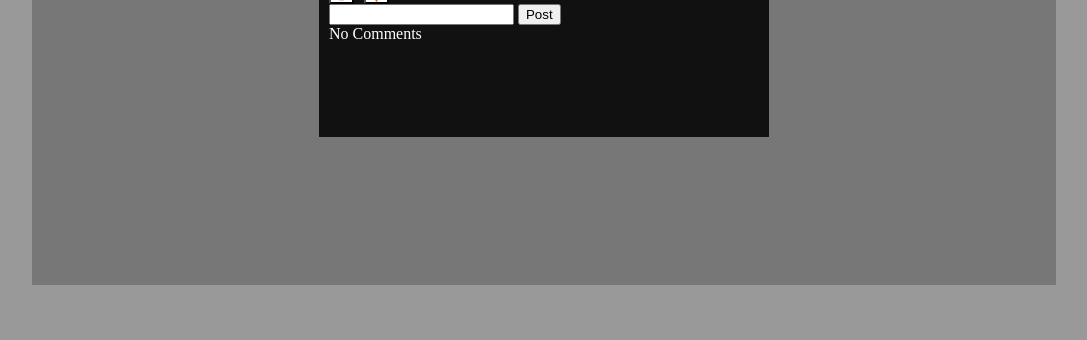
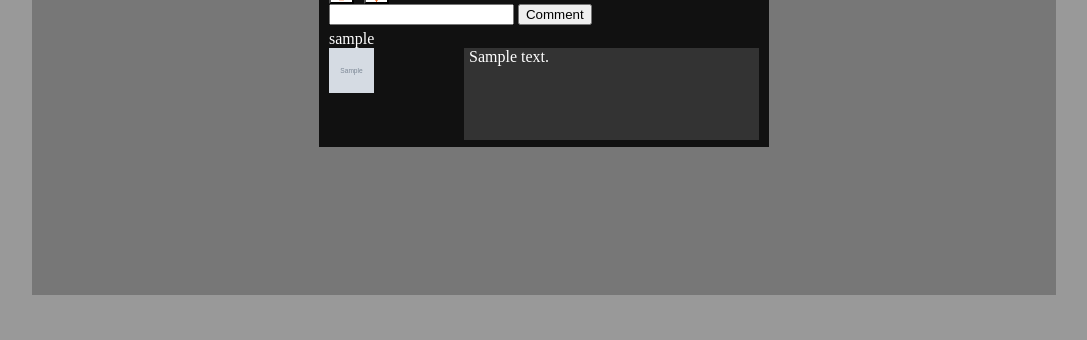
Before and after one commit to FelixSkouboeLindberg/Project-Migmiger, a PHP site: page /showpost.php in a window 1280 px wide. Shown: the part 460-800 px from the top of the page, without its empty margins (96-1183 px from the left). Run offline with PHP 8.4, Linux system fonts and the light colour scheme; the visitor is signed in with stand-in values (Sample User, id 1); tables that the repository leaves empty or names only in its code hold one stand-in row (values such as "Sample post"); grey boxes marked "Sample" are stand-in pictures.

Commit message:
fixed postid bug

```diff
--- a/createcomment.php
+++ b/createcomment.php
@@ -2,7 +2,7 @@
     session_start();
     include 'connect_mysql.php';
     $msg = $_POST['msgtxt'];
-	$postid = $_POST['postID'];
+	$postid = $_SESSION["postid"];
 
 
     $ID = $_SESSION['id'];
--- a/createpost.php
+++ b/createpost.php
@@ -1,5 +1,6 @@
 <?php
     session_start();
+	unset($_SESSION["postid"]);
     include 'connect_mysql.php';
 	if(isset($_SESSION["username"] )){
 		$title = $_POST['title'];
--- a/index.php
+++ b/index.php
@@ -1,6 +1,7 @@
 <?php
 session_start();
 require('connect_mysql.php');
+unset($_SESSION["postid"]);
 ?>
 <html>
 	<head>
--- a/login.php
+++ b/login.php
@@ -1,5 +1,6 @@
 <?php  //Start the Session
 session_start();
+unset($_SESSION["postid"]);
 require('connect_mysql.php');
 
 if (isset($_POST['username']) and isset($_POST['password'])){
--- a/loginpage.php
+++ b/loginpage.php
@@ -1,3 +1,7 @@
+<?php
+session_start();
+unset($_SESSION["postid"]);
+?>
 <html>
 	<head>
 		<title>GemmeGag</title>
--- a/logout.php
+++ b/logout.php
@@ -1,5 +1,7 @@
 <?php
 session_start();
-session_destroy();
+unset($_SESSION["postid"]);
+unset($_SESSION["username"]);
+unset($_SESSION['id']);
 header('Location: index.php');
 ?>
--- a/profile.php
+++ b/profile.php
@@ -1,5 +1,6 @@
 <?php
 session_start();
+unset($_SESSION["postid"]);
 require('connect_mysql.php');
 ?>
 <html>
--- a/register.php
+++ b/register.php
@@ -1,4 +1,6 @@
 <?php
+	session_start();
+	unset($_SESSION["postid"]);
     include "connect_mysql.php";
     $userN = $_POST["username"];
     $pass = $_POST["password"];
--- a/registerpage.php
+++ b/registerpage.php
@@ -1,3 +1,7 @@
+<?php
+session_start();
+unset($_SESSION["postid"]);
+?>
 <html>
 	<head>
 		<title>GemmeGag</title>
--- a/showpost.php
+++ b/showpost.php
@@ -50,7 +50,7 @@ require('connect_mysql.php');
 			{
 				$stmt->bind_param("s", $_POST["id"]);
 				$stmt->execute();
-				$stmt->bind_result($id, $title, $img, $votes);
+				$stmt->bind_result($_SESSION["postid"], $title, $img, $votes);
 				$stmt->fetch();
 				$stmt->close();
 
@@ -72,7 +72,7 @@ require('connect_mysql.php');
 
 					<div class="VoteContainer">
 						<form action="vote.php" method="POST">
-						<input type="hidden" name="id" value="{$id}">
+						<input type="hidden" name="id" value="{$_SESSION["postid"]}">
 						<div class="votes_up"><input type="submit" name="1" value=""></div>
 						<div class="post_votes">{$votes}</div>
 						<div class="votes_down"><input type="submit" name="0" value=""></div>
@@ -84,15 +84,14 @@ EOT;
 							$post .= <<<EOT
 							<div class="createCom">
 								<form action='createcomment.php' method='POST'>
-									<input type='hidden' value='{$id}' name='postID'>
 									<input type='text' name='msgtxt' required>
-									<input type='submit' value='Post'>
+									<input type='submit' value='Comment'>
 								</form>
 							</div>
 EOT;
 						}
 
-						$sql = "SELECT brugere.username, brugere.profilepic, comments.comment, comments.created FROM comments INNER JOIN brugere ON brugere.id=comments.bruger_id WHERE post_id={$id} ORDER BY comments.id DESC";
+						$sql = "SELECT brugere.username, brugere.profilepic, comments.comment, comments.created FROM comments INNER JOIN brugere ON brugere.id=comments.bruger_id WHERE post_id={$_SESSION["postid"]} ORDER BY comments.id DESC";
 						$result = $conn->query($sql);
 
 						if ($result->num_rows > 0) {
--- a/stylesheet.css
+++ b/stylesheet.css
@@ -113,6 +113,8 @@ body {
 
 .comments {
 	height: 110.4px;
+	padding-bottom: 5px;
+	padding-top: 5px;
 }
 
 .VoteContainer form {
--- a/updatepic.php
+++ b/updatepic.php
@@ -1,5 +1,6 @@
 <?php
 session_start();
+unset($_SESSION["postid"]);
 include 'connect_mysql.php';
 if(isset($_SESSION["username"] ))
 {
--- a/vote.php
+++ b/vote.php
@@ -1,5 +1,6 @@
 <?php
 session_start();
+unset($_SESSION["postid"]);
 include("connect_mysql.php");
 
 
```
